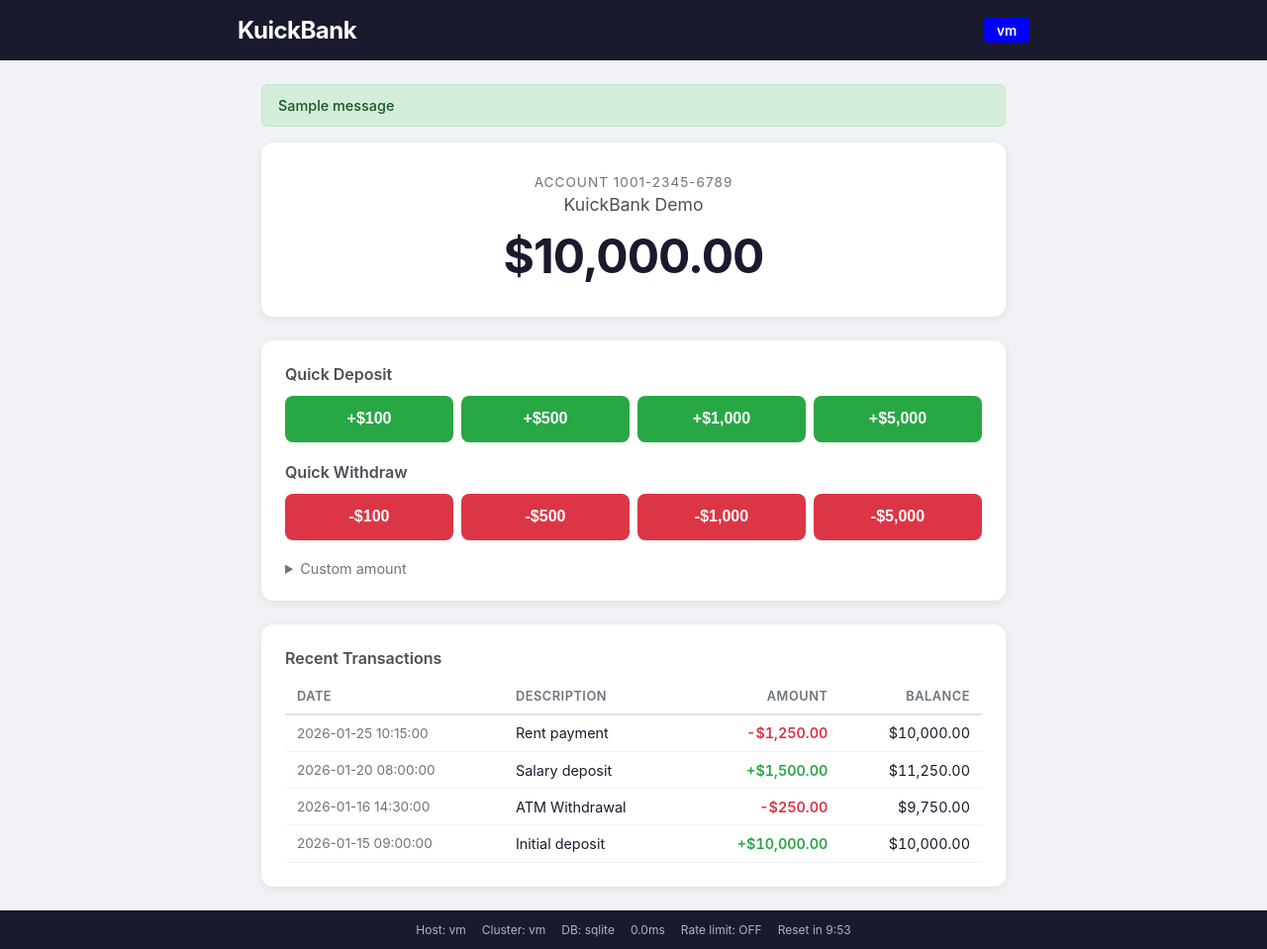
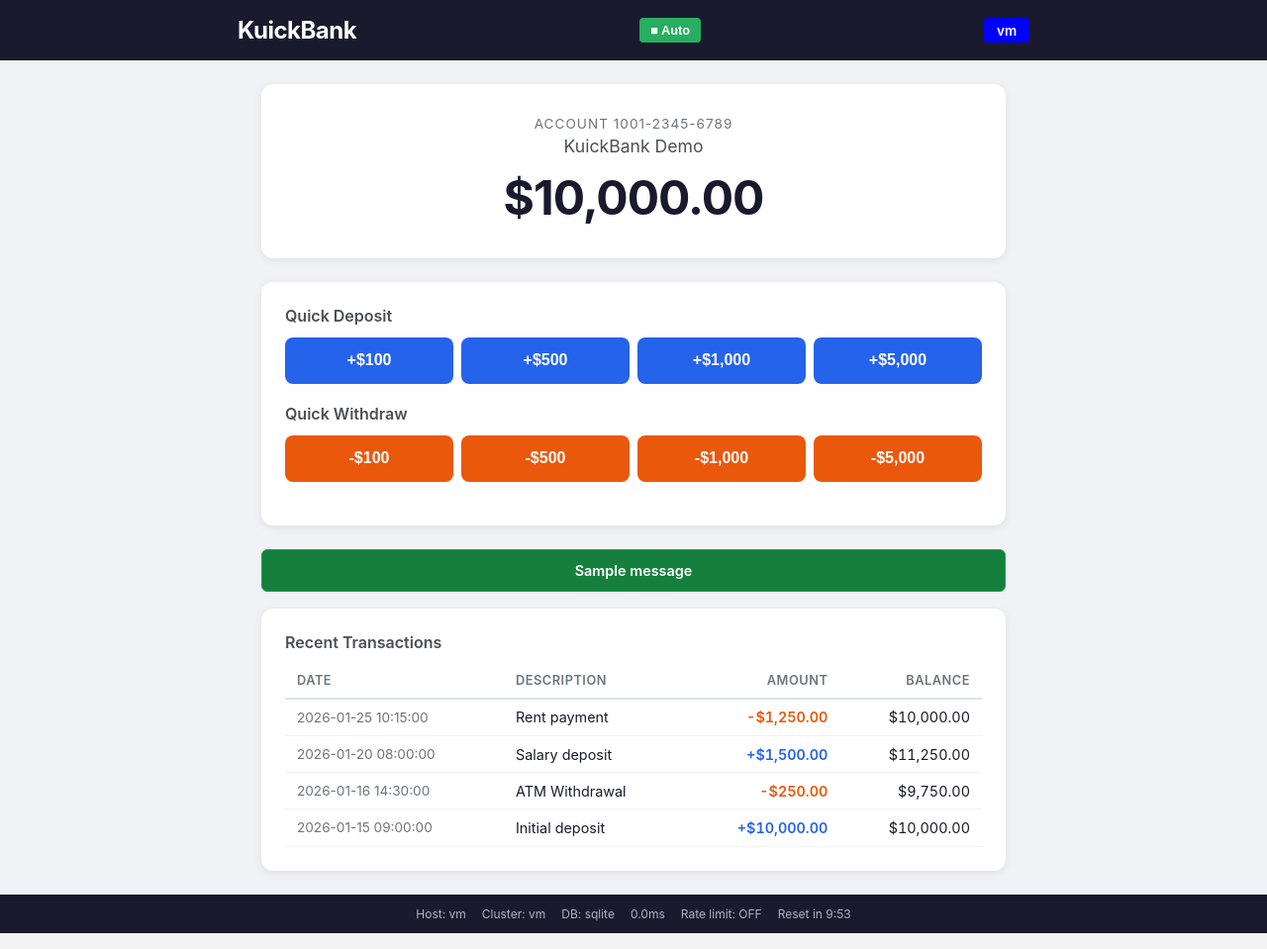
Before and after one commit to sjbylo/kuickbank, a Flask app: page / in a window 1280 px wide. Shown: the whole page at 99% size. Run offline with Flask 3, Linux system fonts and the light colour scheme; data comes from the database, SQL or seed files in the repository; tables that the repository leaves empty hold one stand-in row (values such as "Sample post"); one stand-in notice (Sample message) is shown.

Commit message:
Update UI and rename game route docs to ext-vm
- Add auto-refresh toggle button to header
- Move flash banner below buttons with reserved space
- Remove custom amount section
- Change button colors to blue/orange for color-blind accessibility
- Rename rhcl-game-route.md to rhcl-ext-vm-route.md with updated names

Co-authored-by: Cursor <cursoragent@cursor.com>

```diff
--- a/static/style.css
+++ b/static/style.css
@@ -50,28 +50,33 @@ main {
     flex: 1;
 }
 
-.flash-messages {
+.flash-banner {
+    min-height: 44px;
     margin-bottom: 1rem;
 }
 
 .flash {
     padding: 0.75rem 1rem;
     border-radius: 6px;
-    margin-bottom: 0.5rem;
     font-size: 0.9rem;
-    font-weight: 500;
+    font-weight: 600;
+    text-align: center;
+}
+
+.flash.placeholder {
+    visibility: hidden;
 }
 
 .flash.success {
-    background: #d4edda;
-    color: #155724;
-    border: 1px solid #c3e6cb;
+    background: #15803d;
+    color: #ffffff;
+    border: 1px solid #16a34a;
 }
 
 .flash.error {
-    background: #f8d7da;
-    color: #721c24;
-    border: 1px solid #f5c6cb;
+    background: #b91c1c;
+    color: #ffffff;
+    border: 1px solid #dc2626;
 }
 
 .account-card {
@@ -146,41 +151,11 @@ main {
 }
 
 .btn-deposit {
-    background: #28a745;
+    background: #2563eb;
 }
 
 .btn-withdraw {
-    background: #dc3545;
-}
-
-.custom-amount {
-    margin-top: 0.5rem;
-}
-
-.custom-amount summary {
-    cursor: pointer;
-    color: #6c757d;
-    font-size: 0.9rem;
-}
-
-.custom-form {
-    margin-top: 0.75rem;
-}
-
-.custom-form input[type="number"] {
-    width: 100%;
-    padding: 0.75rem;
-    border: 2px solid #dee2e6;
-    border-radius: 8px;
-    font-size: 1rem;
-    margin-bottom: 0.5rem;
-    -moz-appearance: textfield;
-}
-
-.custom-buttons {
-    display: grid;
-    grid-template-columns: 1fr 1fr;
-    gap: 0.5rem;
+    background: #ea580c;
 }
 
 .transactions {
@@ -229,12 +204,12 @@ tbody td {
 }
 
 .positive {
-    color: #28a745;
+    color: #2563eb;
     font-weight: 600;
 }
 
 .negative {
-    color: #dc3545;
+    color: #ea580c;
     font-weight: 600;
 }
 
@@ -291,3 +266,21 @@ footer {
         font-size: 0.75rem;
     }
 }
+
+.btn-refresh {
+    padding: 0.3rem 0.7rem;
+    border: none;
+    border-radius: 4px;
+    font-size: 0.8rem;
+    font-weight: 600;
+    cursor: pointer;
+    transition: background-color 0.2s;
+}
+.btn-refresh.refresh-on {
+    background-color: #27ae60;
+    color: white;
+}
+.btn-refresh.refresh-off {
+    background-color: #555;
+    color: #ccc;
+}
--- a/templates/index.html
+++ b/templates/index.html
@@ -11,6 +11,7 @@
 <header>
     <div class="header-inner">
         <h1>KuickBank</h1>
+        <button id="auto-refresh-btn" onclick="toggleAutoRefresh()" class="btn-refresh">&#x25B6; Auto</button>
         <span class="cluster-badge" style="background-color: {{ app_color }};">
             {{ cluster_name }}
         </span>
@@ -18,16 +19,6 @@
 </header>
 
 <main>
-    {% with messages = get_flashed_messages(with_categories=true) %}
-    {% if messages %}
-    <div class="flash-messages">
-        {% for category, message in messages %}
-        <div class="flash {{ category }}">{{ message }}</div>
-        {% endfor %}
-    </div>
-    {% endif %}
-    {% endwith %}
-
     <section class="account-card">
         <div class="account-label">Account {{ account.account_number }}</div>
         <div class="account-name">{{ account.name }}</div>
@@ -55,23 +46,19 @@
             {% endfor %}
         </div>
 
-        <details class="custom-amount">
-            <summary>Custom amount</summary>
-            <div class="custom-form">
-                <input type="number" id="custom-amount" min="1" max="50000" step="0.01" placeholder="Enter amount">
-                <div class="custom-buttons">
-                    <form method="post" action="{{ url_for('deposit') }}" id="custom-deposit-form">
-                        <input type="hidden" name="amount" id="custom-deposit-amount">
-                        <button type="submit" class="btn btn-deposit" onclick="setCustomAmount('deposit')">Deposit</button>
-                    </form>
-                    <form method="post" action="{{ url_for('withdraw') }}" id="custom-withdraw-form">
-                        <input type="hidden" name="amount" id="custom-withdraw-amount">
-                        <button type="submit" class="btn btn-withdraw" onclick="setCustomAmount('withdraw')">Withdraw</button>
-                    </form>
-                </div>
-            </div>
-        </details>
     </section>
+
+    <div class="flash-banner">
+        {% with messages = get_flashed_messages(with_categories=true) %}
+        {% if messages %}
+            {% for category, message in messages %}
+            <div class="flash {{ category }}">{{ message }}</div>
+            {% endfor %}
+        {% else %}
+            <div class="flash placeholder">&nbsp;</div>
+        {% endif %}
+        {% endwith %}
+    </div>
 
     <section class="transactions">
         <h2>Recent Transactions</h2>
@@ -122,14 +109,30 @@
 </footer>
 
 <script>
-function setCustomAmount(type) {
-    var val = document.getElementById('custom-amount').value;
-    if (type === 'deposit') {
-        document.getElementById('custom-deposit-amount').value = val;
+var autoRefreshTimer = null;
+var autoRefreshOn = localStorage.getItem('autoRefresh') !== 'off';
+
+function toggleAutoRefresh() {
+    autoRefreshOn = !autoRefreshOn;
+    localStorage.setItem('autoRefresh', autoRefreshOn ? 'on' : 'off');
+    updateRefreshState();
+}
+
+function updateRefreshState() {
+    var btn = document.getElementById('auto-refresh-btn');
+    if (autoRefreshOn) {
+        btn.textContent = '\u25A0 Auto';
+        btn.classList.add('refresh-on');
+        btn.classList.remove('refresh-off');
+        autoRefreshTimer = setTimeout(function() { location.reload(); }, 3000);
     } else {
-        document.getElementById('custom-withdraw-amount').value = val;
+        btn.textContent = '\u25B6 Auto';
+        btn.classList.remove('refresh-on');
+        btn.classList.add('refresh-off');
+        if (autoRefreshTimer) clearTimeout(autoRefreshTimer);
     }
 }
+updateRefreshState();
 
 // Countdown timer for auto-reset
 (function() {
```
Also changed, not shown: docs/rhcl-ext-vm-route.md (renamed from docs/rhcl-game-route.md, +58 -73 lines).
